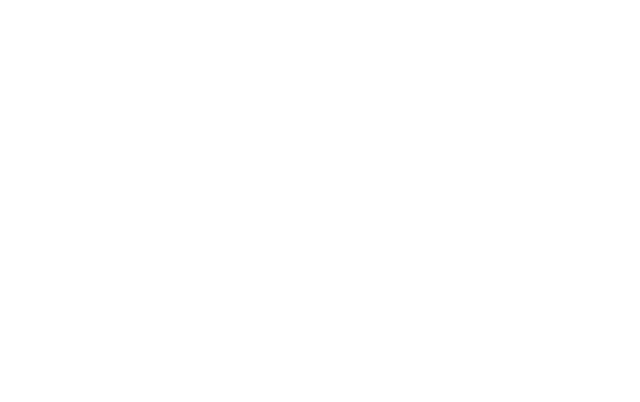
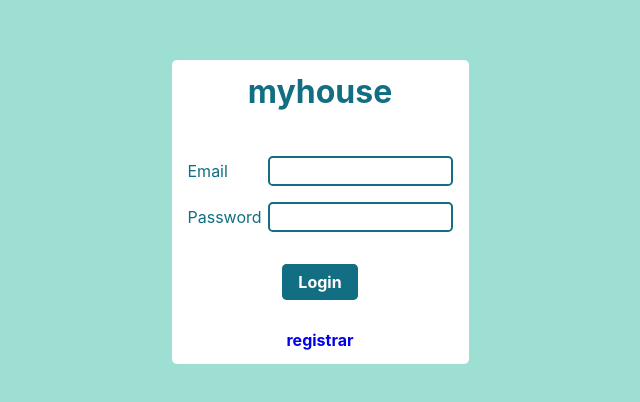
Before and after one commit to LeeJunNakao/myhouse-frontend, a Vue app: page /login in a window 1280 px wide. Before the commit this address had no page. Shown: the part 188-590 px from the top of the page, without its empty margins (320-960 px from the left). Built offline with nearby package versions, Linux system fonts and the light colour scheme; no server answers.

Commit message:
feat: implement login function

```diff
--- a/package.json
+++ b/package.json
@@ -10,6 +10,7 @@
     "lint": "vue-cli-service lint"
   },
   "dependencies": {
+    "axios": "^0.21.1",
     "core-js": "^3.6.5",
     "eslint-plugin-es-beautifier": "^1.0.1",
     "vue": "^3.0.0",
--- a/src/App.vue
+++ b/src/App.vue
@@ -4,27 +4,38 @@
 
 <script lang="ts">
 import { watch, computed } from 'vue';
+import { useStore } from 'vuex';
+import { useRouter } from 'vue-router';
 import { Data } from '@/protocols/composition';
-import { useStore } from 'vuex';
 
 export default {
   name: 'Home',
   setup(): Data {
     const store = useStore();
+    const router = useRouter();
     const isAuthenticated = computed(
       () => store.getters['auth/isAuthenticated'],
     );
 
+    console.log(process.env.VUE_APP_AUTH_URL);
+
+    router.beforeEach((to, from) => {
+      if (!isAuthenticated.value && from.path !== '/login' && to.path !== '/login' && to.path !== '/register') {
+        router.push({ name: 'Login' });
+      }
+    });
+
     watch(
       isAuthenticated,
       (oldValue, newValue) => {
-        console.log({ oldValue, newValue });
+        if (!newValue) router.push({ name: 'Login' });
       },
       { immediate: true },
     );
 
     return { isAuthenticated };
   },
+
 };
 </script>
 
--- a/src/protocols/composition.ts
+++ b/src/protocols/composition.ts
@@ -1,6 +1,6 @@
 import { Slots } from 'vue';
 
-export interface Data {
+export type Data = {
     [key: string]: unknown
 }
 
--- a/src/router/index.ts
+++ b/src/router/index.ts
@@ -1,10 +1,11 @@
 import { createRouter, createWebHistory, RouteRecordRaw } from 'vue-router';
 import Login from '@/views/Auth/Login.vue';
 import Register from '@/views/Auth/Register.vue';
+import Home from '@/views/Home/Home.vue';
 
 const routes: Array<RouteRecordRaw> = [
   {
-    path: '/',
+    path: '/login',
     name: 'Login',
     component: Login,
   },
@@ -12,6 +13,11 @@ const routes: Array<RouteRecordRaw> = [
     path: '/register',
     name: 'Register',
     component: Register,
+  },
+  {
+    path: '/',
+    name: 'Home',
+    component: Home,
   },
 ];
 
--- /dev/null
+++ b/src/services/auth/config.ts
@@ -0,0 +1,12 @@
+/* eslint-disable max-len */
+import Axios, { AxiosResponse } from 'axios';
+
+const axios = Axios.create({
+  baseURL: process.env.VUE_APP_AUTH_URL,
+});
+
+export const get = async (url: string): Promise<AxiosResponse> => axios.get(url);
+
+export const post = async (url: string, data: any): Promise<AxiosResponse> => axios.post(url, data);
+
+export const put = async (url: string, data: any): Promise<AxiosResponse> => axios.put(url, data);
--- /dev/null
+++ b/src/services/auth/index.ts
@@ -0,0 +1,12 @@
+import { post } from './config';
+import { LoginRequest, TokenResponse, RegisterRequest } from './protocols';
+
+export const login = async (data: LoginRequest): Promise<TokenResponse> => {
+  const response = await post('/signin', data);
+  return response.data;
+};
+
+export const register = async (data: RegisterRequest): Promise<TokenResponse> => {
+  const response = await post('/signup', data);
+  return response.data;
+};
--- /dev/null
+++ b/src/services/auth/protocols.ts
@@ -0,0 +1,14 @@
+export interface LoginRequest {
+    email: string,
+    password: string,
+}
+
+export interface TokenResponse {
+    token: string,
+}
+
+export interface RegisterRequest {
+    name: string,
+    email: string,
+    password: string,
+}
--- a/src/views/Auth/Layout.vue
+++ b/src/views/Auth/Layout.vue
@@ -6,7 +6,7 @@
       </div>
       <slot></slot>
       <div class="box__button-wrapper">
-        <Button :text="buttonText" :handleClick="() => {}" />
+        <Button :text="buttonText" :handleClick="handleSubmit" />
       </div>
       <div class="box__footer">
         <a :href="footerPath">{{ footerText }}</a>
@@ -32,6 +32,10 @@ export default {
       type: String,
     },
     footerText: {
+      required: true,
+      type: String,
+    },
+    handleSubmit: {
       required: true,
       type: String,
     },
--- a/src/views/Auth/Login.vue
+++ b/src/views/Auth/Login.vue
@@ -1,5 +1,5 @@
 <template>
-  <Layout buttonText="Login" footerPath="/register" footerText="registrar">
+  <Layout buttonText="Login" footerPath="/register" footerText="registrar" :handleSubmit="login">
     <Input
       label="Email"
       :value="email"
@@ -15,8 +15,11 @@
 
 <script lang="ts">
 import { ref } from 'vue';
+import { useStore } from 'vuex';
+import { useRouter } from 'vue-router';
 import Input from '@/components/Inputs';
 import { Attribute } from '@/protocols/composition';
+import * as authService from '@/services/auth';
 import Layout from './Layout.vue';
 
 export default {
@@ -26,19 +29,32 @@ export default {
     Layout,
   },
   setup() {
+    const store = useStore();
+    const router = useRouter();
     const email = ref('');
     const password = ref('');
-
     const attributes: { [index: string]: Attribute } = { email, password };
 
     const setAttribute = (attribute: string, value: string): void => {
       attributes[attribute].value = value;
     };
 
+    const login = async (): Promise<void> => {
+      try {
+        const { token } = await authService.login({ email: email.value, password: password.value });
+        localStorage.setItem('token', token);
+        store.dispatch('auth/setAuthentication', true);
+        router.push({ name: 'Home' });
+      } catch (error) {
+        console.log(error);
+      }
+    };
+
     return {
       email,
       password,
       setAttribute,
+      login,
     };
   },
 };
--- /dev/null
+++ b/src/views/Home/Home.vue
@@ -0,0 +1,13 @@
+<template>
+  <div>Logado!!!</div>
+</template>
+
+<script>
+export default {
+  name: 'Home',
+};
+</script>
+
+<style>
+
+</style>
```
Also changed, not shown: .eslintrc.js, 2 other files (tests, documents, lock files or other folders).
